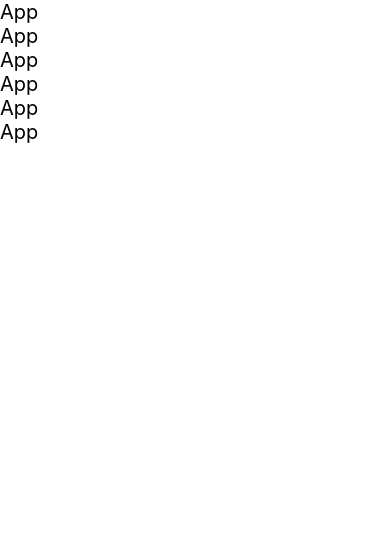
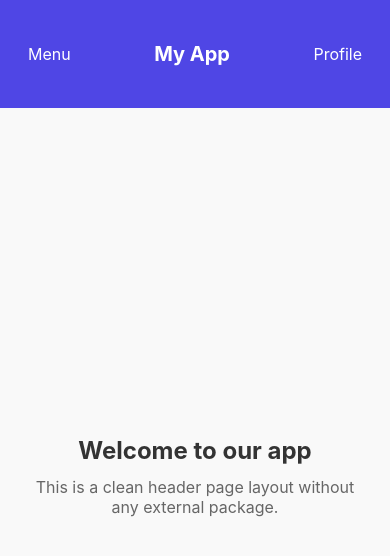
Before and after one commit to Rohitprj/Shopinger-App, a React Native app: screen / in a window 390 px wide. Shown: the top 556 px of the page. Built offline with nearby package versions, Linux system fonts and the light colour scheme.

Commit message:
Refactor App component to implement a clean header layout and improve styling

```diff
--- a/App.jsx
+++ b/App.jsx
@@ -1,165 +1,82 @@
-// /**
-//  * Sample React Native App
-//  * https://github.com/facebook/react-native
-//  *
-//  * @format
-//  */
-
-// import React from 'react';
-// import type {PropsWithChildren} from 'react';
-// import {
-//   ScrollView,
-//   StatusBar,
-//   StyleSheet,
-//   Text,
-//   useColorScheme,
-//   View,
-// } from 'react-native';
-
-// import {
-//   Colors,
-//   DebugInstructions,
-//   Header,
-//   LearnMoreLinks,
-//   ReloadInstructions,
-// } from 'react-native/Libraries/NewAppScreen';
-
-// type SectionProps = PropsWithChildren<{
-//   title: string;
-// }>;
-
-// function Section({children, title}: SectionProps): React.JSX.Element {
-//   const isDarkMode = useColorScheme() === 'dark';
-//   return (
-//     <View style={styles.sectionContainer}>
-//       <Text
-//         style={[
-//           styles.sectionTitle,
-//           {
-//             color: isDarkMode ? Colors.white : Colors.black,
-//           },
-//         ]}>
-//         {title}
-//       </Text>
-//       <Text style={{color: 'white'}}>hello</Text>
-//       <Text
-//         style={[
-//           styles.sectionDescription,
-//           {
-//             color: isDarkMode ? Colors.light : Colors.dark,
-//           },
-//         ]}>
-//         {children}
-//       </Text>
-//     </View>
-//   );
-// }
-
-// function App(): React.JSX.Element {
-//   const isDarkMode = useColorScheme() === 'dark';
-
-//   const backgroundStyle = {
-//     backgroundColor: isDarkMode ? Colors.darker : Colors.lighter,
-//   };
-
-//   /*
-//    * To keep the template simple and small we're adding padding to prevent view
-//    * from rendering under the System UI.
-//    * For bigger apps the recommendation is to use `react-native-safe-area-context`:
-//    * https://github.com/AppAndFlow/react-native-safe-area-context
-//    *
-//    * You can read more about it here:
-//    * https://github.com/react-native-community/discussions-and-proposals/discussions/827
-//    */
-//   const safePadding = '5%';
-
-//   return (
-//     <View style={backgroundStyle}>
-//       <StatusBar
-//         barStyle={isDarkMode ? 'light-content' : 'dark-content'}
-//         backgroundColor={backgroundStyle.backgroundColor}
-//       />
-//       <ScrollView style={backgroundStyle}>
-//         <View style={{paddingRight: safePadding}}>
-//           <Header />
-//         </View>
-//         <View
-//           style={{
-//             backgroundColor: isDarkMode ? Colors.black : Colors.white,
-//             paddingHorizontal: safePadding,
-//             paddingBottom: safePadding,
-//           }}>
-//           <Section title="Step One">
-//             Edit <Text style={styles.highlight}>App.tsx</Text> to change this
-//             screen and then come back to see your edits.
-//           </Section>
-//           <Section title="See Your Changes">
-//             <ReloadInstructions />
-//           </Section>
-//           <Section title="Debug">
-//             <DebugInstructions />
-//           </Section>
-//           <Section title="Learn More">
-//             Read the docs to discover what to do next:
-//           </Section>
-//           <LearnMoreLinks />
-//         </View>
-//       </ScrollView>
-//     </View>
-//   );
-// }
-
-// const styles = StyleSheet.create({
-//   sectionContainer: {
-//     marginTop: 32,
-//     paddingHorizontal: 24,
-//   },
-//   sectionTitle: {
-//     fontSize: 24,
-//     fontWeight: '600',
-//   },
-//   sectionDescription: {
-//     marginTop: 8,
-//     fontSize: 18,
-//     fontWeight: '400',
-//   },
-//   highlight: {
-//     fontWeight: '700',
-//   },
-// });
-
-// export default App;
 import React from 'react';
 import {
+  View,
+  Text,
+  TouchableOpacity,
+  StyleSheet,
   SafeAreaView,
-  Text,
-  StyleSheet,
   StatusBar,
   Platform,
 } from 'react-native';
 
 export default function App() {
   return (
-    <SafeAreaView style={styles.container}>
-      <StatusBar barStyle="dark-content" backgroundColor="#fff" />
-      <Text style={styles.text}>App</Text>
-      <Text style={styles.text}>App</Text>
-      <Text style={styles.text}>App</Text>
-      <Text style={styles.text}>App</Text>
-      <Text style={styles.text}>App</Text>
-      <Text style={styles.text}>App</Text>
+    <SafeAreaView style={styles.safeArea}>
+      <View style={styles.header}>
+        <TouchableOpacity style={styles.headerButton}>
+          <Text style={styles.headerButtonText}>Menu</Text>
+        </TouchableOpacity>
+
+        <Text style={styles.headerTitle}>My App</Text>
+
+        <TouchableOpacity style={styles.headerButton}>
+          <Text style={styles.headerButtonText}>Profile</Text>
+        </TouchableOpacity>
+      </View>
+
+      <View style={styles.body}>
+        <Text style={styles.contentText}>Welcome to our app</Text>
+        <Text style={styles.contentSubText}>
+          This is a clean header page layout without any external package.
+        </Text>
+      </View>
     </SafeAreaView>
   );
 }
 
 const styles = StyleSheet.create({
-  container: {
+  safeArea: {
     flex: 1,
-    paddingTop: Platform.OS === 'android' ? StatusBar.currentHeight : 0,
-    backgroundColor: '#fff',
+    backgroundColor: '#f9f9f9',
+    // paddingTop: Platform.OS === 'android' ? StatusBar.currentHeight : 0,
   },
-  text: {
+  header: {
+    backgroundColor: '#4F46E5',
+    paddingVertical: 36,
+    paddingHorizontal: 20,
+    flexDirection: 'row',
+    alignItems: 'center',
+    justifyContent: 'space-between',
+    elevation: 4,
+  },
+  headerTitle: {
+    color: '#fff',
     fontSize: 20,
-    // margin: 16,
+    fontWeight: 'bold',
+  },
+  headerButton: {
+    padding: 8,
+  },
+  headerButtonText: {
+    color: '#fff',
+    fontSize: 16,
+  },
+  body: {
+    flex: 1,
+    padding: 24,
+    justifyContent: 'center',
+    alignItems: 'center',
+  },
+  contentText: {
+    fontSize: 24,
+    fontWeight: 'bold',
+    color: '#333',
+    marginBottom: 12,
+    textAlign: 'center',
+  },
+  contentSubText: {
+    fontSize: 16,
+    color: '#666',
+    textAlign: 'center',
   },
 });
```
